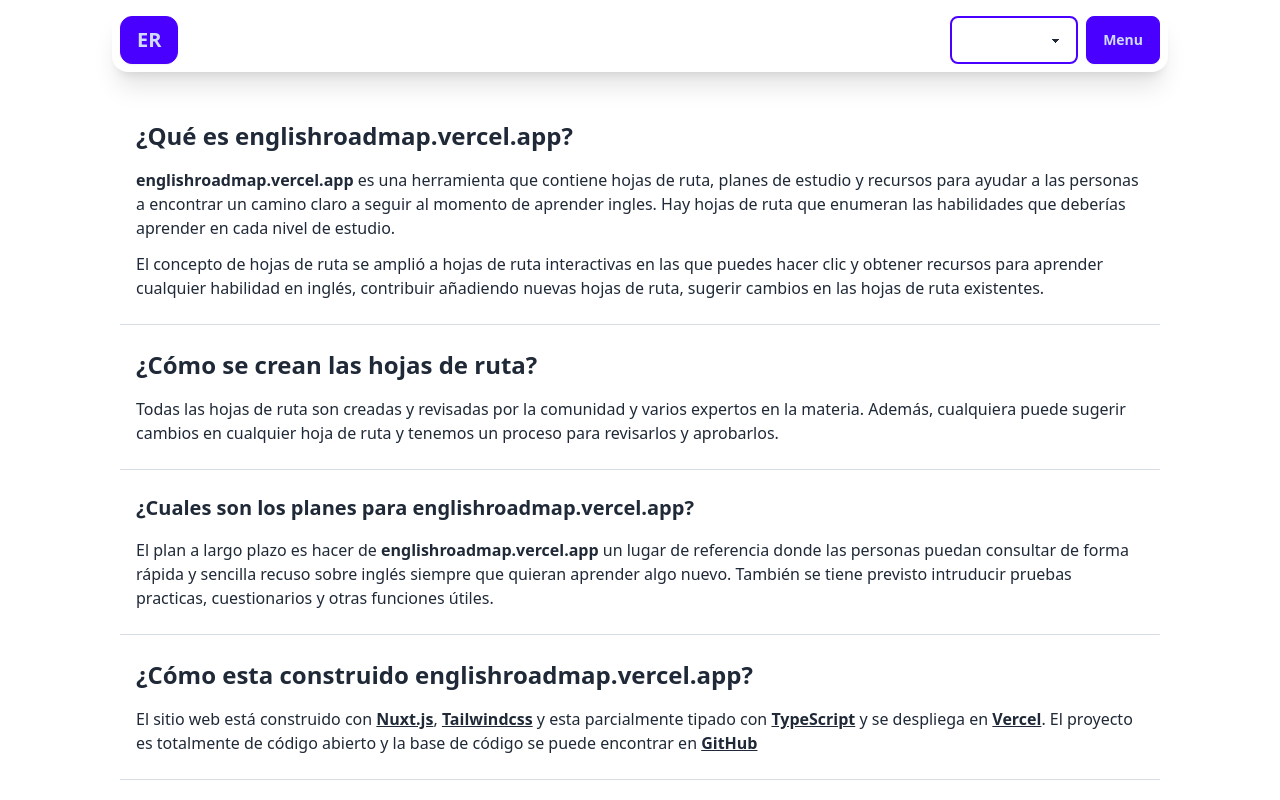
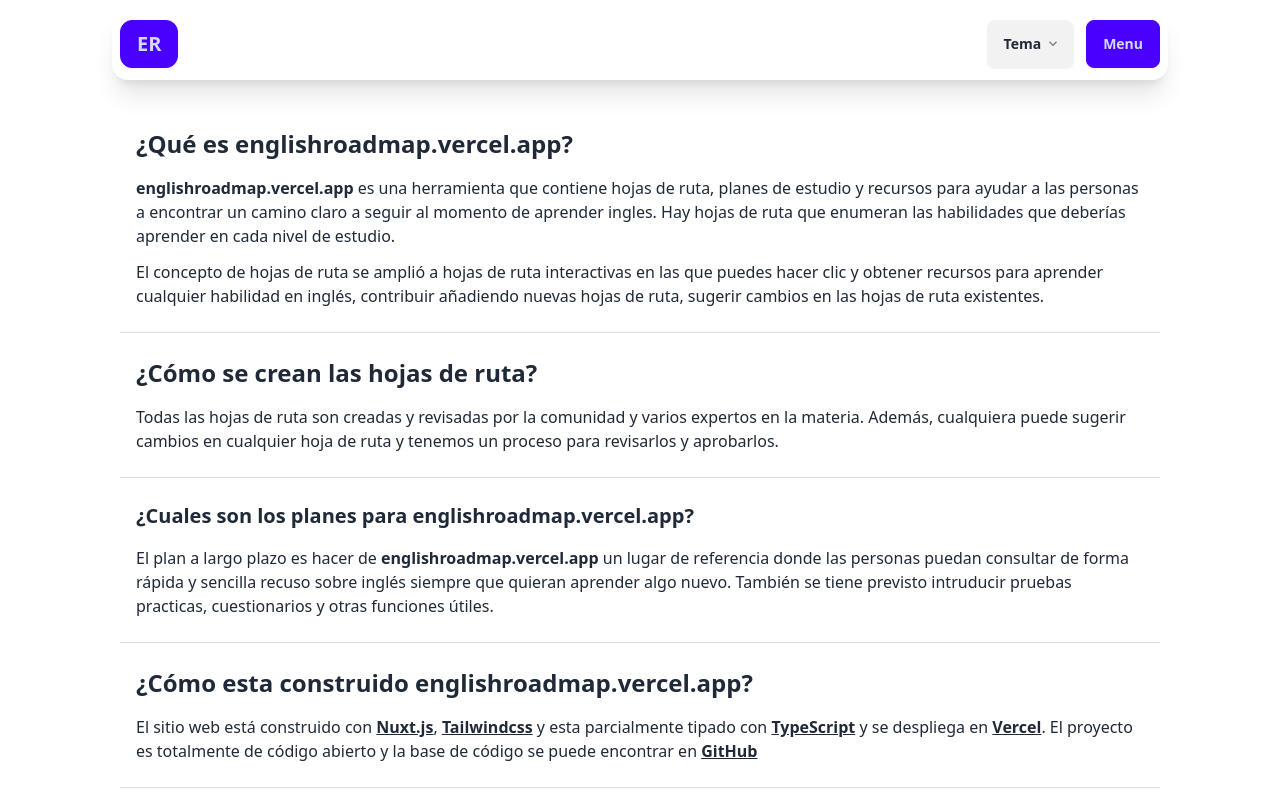
Before and after one commit to manufer24/englishroadmap, a Nuxt app: page /FAQs in a window 1280 px wide. Shown: the top 800 px of the page. Built offline with nearby package versions, Linux system fonts and the light colour scheme.

Commit message:
add new theme styles

```diff
--- a/components/primaryMenu.vue
+++ b/components/primaryMenu.vue
@@ -1,31 +1,83 @@
 <template>
-        <select class="select w-32 border-primary border-2" v-model="colorMode.preference">
-            <option disabled selected>Tema</option>
-            <option v-for="theme of themes" :key="theme">{{ theme }}</option>
-        </select>
+
+    <div class="dropdown dropdown-end">
+        <div tabindex="0" role="button" class="btn m-1">
+            Tema
+            <svg width="12px" height="12px" class="h-2 w-2 fill-current opacity-60 inline-block" xmlns="http://www.w3.org/2000/svg" viewBox="0 0 2048 2048"><path d="M1799 349l242 241-1017 1017L7 590l242-241 775 775 775-775z"></path></svg>
+        </div>
+        <ul tabindex="0" class="dropdown-content z-[1] p-2 space-y-1 shadow-2xl bg-base-300 rounded-box w-52 max-h-80 overflow-y-scroll">
+                <li><input @click="setTheme($colorMode.preference = 'light')" type="radio" name="theme-dropdown" class="theme-controller btn btn-sm btn-block btn-ghost justify-start"  aria-label="light" value="light"></li>
+                <li><input @click="setTheme($colorMode.preference = 'dark')" type="radio" name="theme-dropdown" class="theme-controller btn btn-sm btn-block btn-ghost justify-start" aria-label="dark" value="dark"/></li>
+                <li><input @click="setTheme($colorMode.preference = 'cupcake')" type="radio" name="theme-dropdown" class="theme-controller btn btn-sm btn-block btn-ghost justify-start" aria-label="cupcake" value="cupcake"/></li>
+                <li><input @click="setTheme($colorMode.preference = 'bumblebee')" type="radio" name="theme-dropdown" class="theme-controller btn btn-sm btn-block btn-ghost justify-start" aria-label="bumblebee" value="bumblebee"/></li>
+                <li><input @click="setTheme($colorMode.preference = 'emerald')" type="radio" name="theme-dropdown" class="theme-controller btn btn-sm btn-block btn-ghost justify-start" aria-label="emerald" value="emerald"/></li>
+                <li><input @click="setTheme($colorMode.preference = 'corporate')" type="radio" name="theme-dropdown" class="theme-controller btn btn-sm btn-block btn-ghost justify-start" aria-label="corporate" value="corporate"/></li>
+                <li><input @click="setTheme($colorMode.preference = 'synthwave')" type="radio" name="theme-dropdown" class="theme-controller btn btn-sm btn-block btn-ghost justify-start" aria-label="synthwave" value="synthwave"/></li>
+                <li><input @click="setTheme($colorMode.preference = 'retro')" type="radio" name="theme-dropdown" class="theme-controller btn btn-sm btn-block btn-ghost justify-start" aria-label="retro" value="retro"/></li>
+                <li><input @click="setTheme($colorMode.preference = 'cyberpunk')" type="radio" name="theme-dropdown" class="theme-controller btn btn-sm btn-block btn-ghost justify-start" aria-label="cyberpunk" value="cyberpunk"/></li>
+                <li><input @click="setTheme($colorMode.preference = 'valentine')" type="radio" name="theme-dropdown" class="theme-controller btn btn-sm btn-block btn-ghost justify-start" aria-label="Valentine" value="valentine"/></li>
+                <li><input @click="setTheme($colorMode.preference = 'halloween')" type="radio" name="theme-dropdown" class="theme-controller btn btn-sm btn-block btn-ghost justify-start" aria-label="halloween" value="halloween"/></li>
+                <li><input @click="setTheme($colorMode.preference = 'garden')" type="radio" name="theme-dropdown" class="theme-controller btn btn-sm btn-block btn-ghost justify-start" aria-label="garden" value="garden"/></li>
+                <li><input @click="setTheme($colorMode.preference = 'forest')" type="radio" name="theme-dropdown" class="theme-controller btn btn-sm btn-block btn-ghost justify-start" aria-label="forest" value="forest"/></li>
+                <li><input @click="setTheme($colorMode.preference = 'aqua')" type="radio" name="theme-dropdown" class="theme-controller btn btn-sm btn-block btn-ghost justify-start" aria-label="aqua" value="aqua"/></li>
+                <li><input @click="setTheme($colorMode.preference = 'lofi')" type="radio" name="theme-dropdown" class="theme-controller btn btn-sm btn-block btn-ghost justify-start" aria-label="lofi" value="lofi"/></li>
+                <li><input @click="setTheme($colorMode.preference = 'pastel')" type="radio" name="theme-dropdown" class="theme-controller btn btn-sm btn-block btn-ghost justify-start" aria-label="pastel" value="pastel"/></li>
+                <li><input @click="setTheme($colorMode.preference = 'fantasy')" type="radio" name="theme-dropdown" class="theme-controller btn btn-sm btn-block btn-ghost justify-start" aria-label="fantasy" value="fantasy"/></li>
+                <li><input @click="setTheme($colorMode.preference = 'wireframe')" type="radio" name="theme-dropdown" class="theme-controller btn btn-sm btn-block btn-ghost justify-start" aria-label="wireframe" value="wireframe"/></li>
+                <li><input @click="setTheme($colorMode.preference = 'black')" type="radio" name="theme-dropdown" class="theme-controller btn btn-sm btn-block btn-ghost justify-start" aria-label="black" value="black"/></li>
+                <li><input @click="setTheme($colorMode.preference = 'dracula')" type="radio" name="theme-dropdown" class="theme-controller btn btn-sm btn-block btn-ghost justify-start" aria-label="dracula" value="dracula"/></li>
+                <li><input @click="setTheme($colorMode.preference = 'cmyk')" type="radio" name="theme-dropdown" class="theme-controller btn btn-sm btn-block btn-ghost justify-start" aria-label="cmyk" value="cmyk"/></li>
+                <li><input @click="setTheme($colorMode.preference = 'autumn')" type="radio" name="theme-dropdown" class="theme-controller btn btn-sm btn-block btn-ghost justify-start" aria-label="autumn" value="autumn"/></li>
+                <li><input @click="setTheme($colorMode.preference = 'business')" type="radio" name="theme-dropdown" class="theme-controller btn btn-sm btn-block btn-ghost justify-start" aria-label="business" value="business"/></li>
+                <li><input @click="setTheme($colorMode.preference = 'acid')" type="radio" name="theme-dropdown" class="theme-controller btn btn-sm btn-block btn-ghost justify-start" aria-label="acid" value="acid"/></li>
+                <li><input @click="setTheme($colorMode.preference = 'lemonade')" type="radio" name="theme-dropdown" class="theme-controller btn btn-sm btn-block btn-ghost justify-start" aria-label="lemonade" value="lemonade"/></li>
+                <li><input @click="setTheme($colorMode.preference = 'night')" type="radio" name="theme-dropdown" class="theme-controller btn btn-sm btn-block btn-ghost justify-start" aria-label="night" value="night"/></li>
+                <li><input @click="setTheme($colorMode.preference = 'coffee')" type="radio" name="theme-dropdown" class="theme-controller btn btn-sm btn-block btn-ghost justify-start" aria-label="coffee" value="coffee"/></li>
+                <li><input @click="setTheme($colorMode.preference = 'winter')" type="radio" name="theme-dropdown" class="theme-controller btn btn-sm btn-block btn-ghost justify-start" aria-label="winter" value="winter"/></li>
+                <li><input @click="setTheme($colorMode.preference = 'dim')" type="radio" name="theme-dropdown" class="theme-controller btn btn-sm btn-block btn-ghost justify-start" aria-label="dim" value="dim"/></li>
+                <li><input @click="setTheme($colorMode.preference = 'nord')" type="radio" name="theme-dropdown" class="theme-controller btn btn-sm btn-block btn-ghost justify-start" aria-label="nord" value="nord"/></li>
+                <li><input @click="setTheme($colorMode.preference = 'sunset')" type="radio" name="theme-dropdown" class="theme-controller btn btn-sm btn-block btn-ghost justify-start" aria-label="sunset" value="sunset"/></li>
+        </ul>
+    </div>
 </template>
 
-<script setup lang="ts">
-const colorMode = useColorMode();
-const themes = [
-    "light",
-    "dark",
-    "synthwave",
-    "retro",
-    "cyberpunk",
-    "valentine",
-    "halloween",
-    "forest",
-    "aqua",
-    "black",
-    "luxury",
-    "dracula",
-    "lemonade",
-    "night",
-    "coffee",
-    "winter",
-    "dim",
-    "nord",
-    "sunset",
-];
+<script setup>
+import { onMounted } from '@vue/runtime-core'
+
+
+const LOCAL_STORAGE_THEME_KEY = 'theme'
+
+
+
+const setTheme = (newTheme) => {
+
+    localStorage.setItem(LOCAL_STORAGE_THEME_KEY, newTheme)
+
+
+    useColorMode().preference = newTheme
+
+}
+
+
+onMounted(() => {
+
+    const isDarkModePreferred = window.matchMedia('(prefers-color-scheme: dark)').matches
+
+
+    const themeFromLocalStorage = localStorage.getItem(LOCAL_STORAGE_THEME_KEY)
+
+
+    if (themeFromLocalStorage) {
+
+    setTheme(themeFromLocalStorage)
+
+    } else {
+
+    setTheme(isDarkModePreferred ? 'dark' : 'light')
+
+    }
+
+})
+
+
 </script>
```
